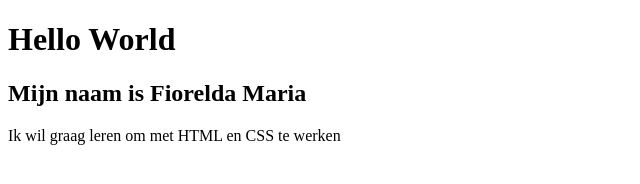
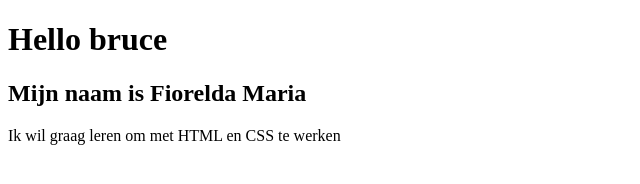
Before and after one commit to FVM09/les-01, a plain HTML site: page index.html in a window 1280 px wide. Shown: the full height of the page, 0-640 px from the left. Drawn offline with Linux system fonts and the light colour scheme.

Commit message:
update index.html

```diff
--- a/index.html
+++ b/index.html
@@ -8,7 +8,7 @@
 </head>
 
 <body>
-  <h1>Hello World</h1>
+  <h1>Hello bruce</h1>
   <h2>Mijn naam is Fiorelda Maria</h2>
 
   <p>Ik wil graag leren om met HTML en CSS te werken</p>
```
